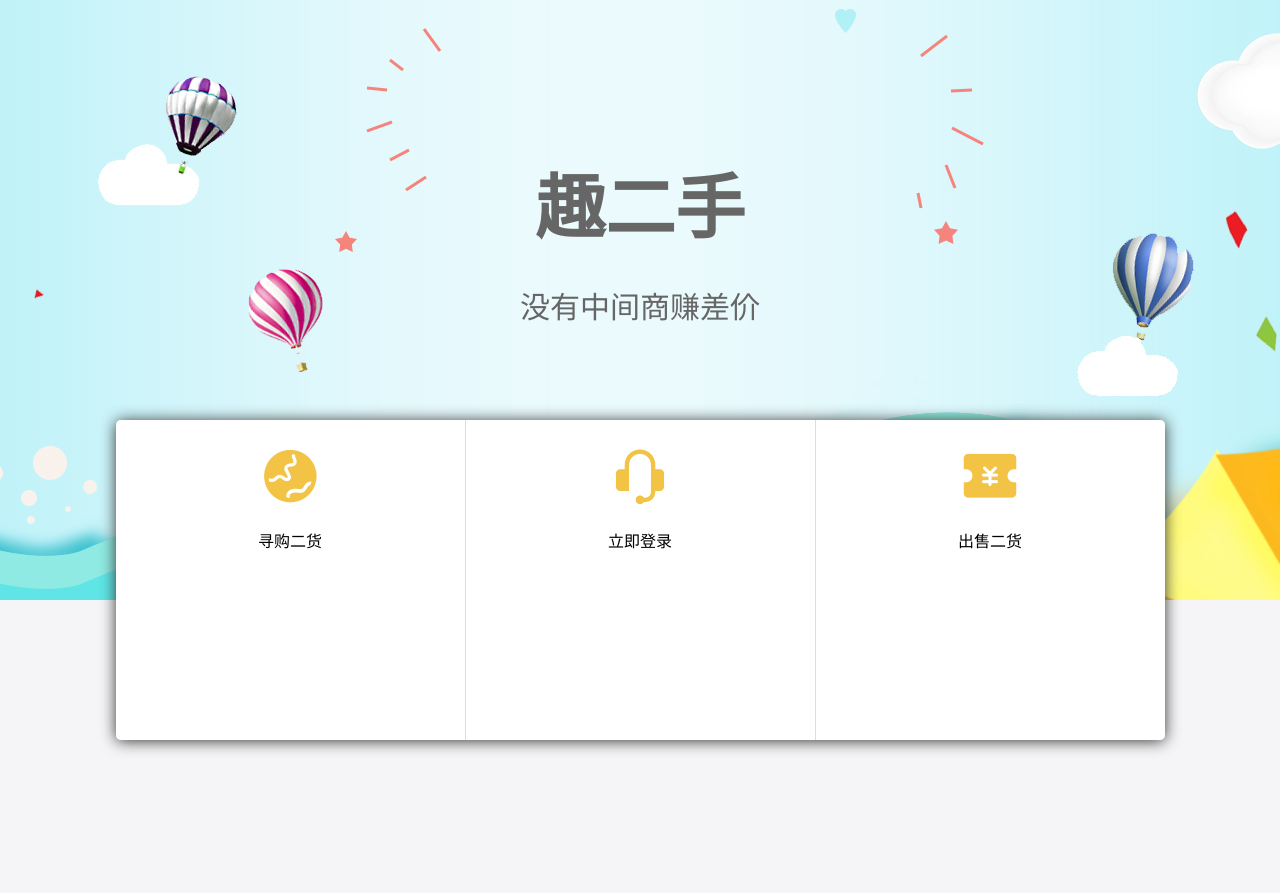
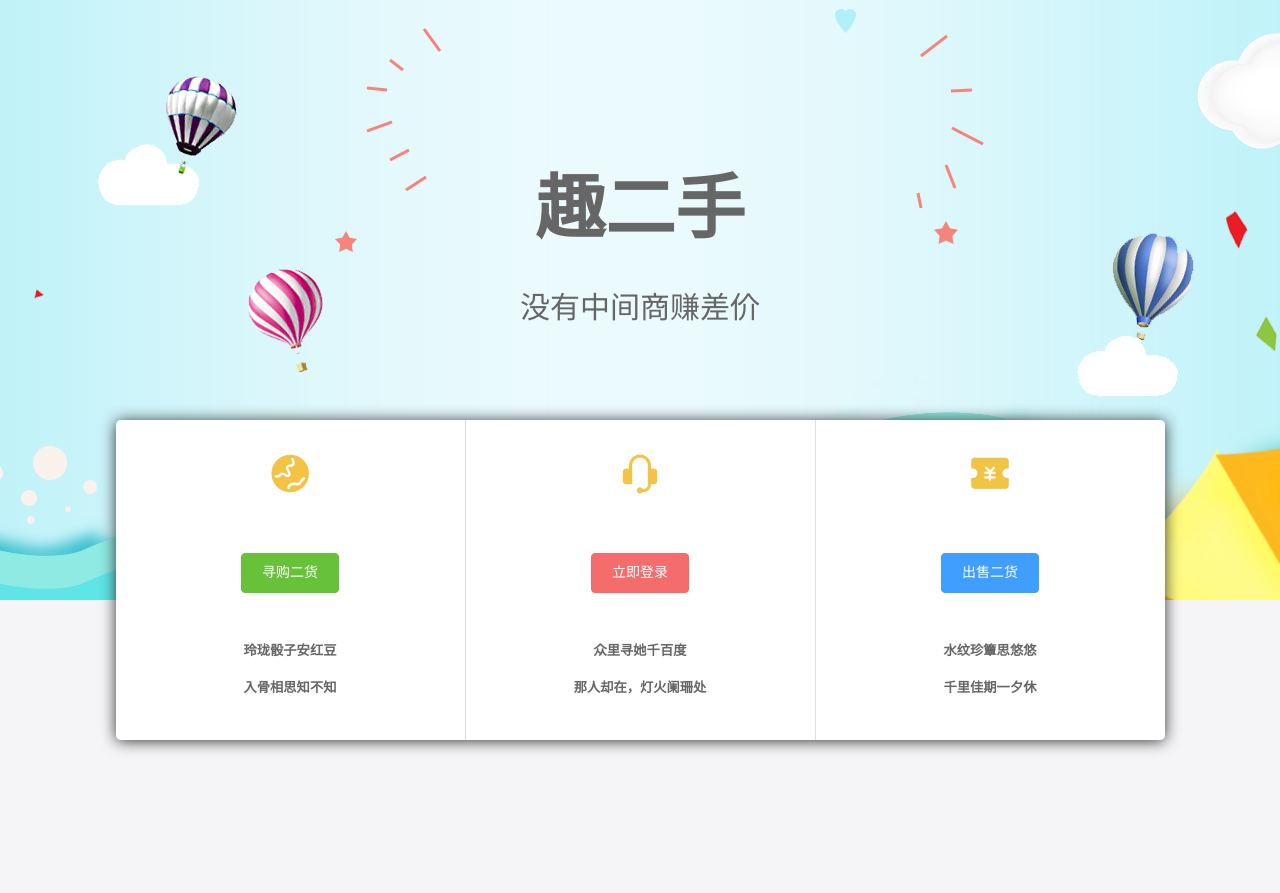
Before and after one commit to DNundy/DSMall, a PHP site: page /DbName/index/Home/View/index/index.html in a window 1280 px wide. Shown: the top 893 px of the page. Run offline with PHP 8.4, Linux system fonts and the light colour scheme.

Commit message:
index init

```diff
--- a/Public/css/index/index.css
+++ b/Public/css/index/index.css
@@ -13,20 +13,6 @@ body{
     -webkit-transition: background 2s;
     -o-transition: background 2s;
 }
-/* .headerWrap{
-    width: 1200px;
-    margin: 0 auto;
-    overflow: hidden;
-}
-.el-header .logo{
-    float: left;
-    font-size: 26px;
-    font-weight: 700;
-    color: #F2C345;
-    text-decoration: none;
-    line-height: 60px;
-    margin-left: 60px;
-} */
 
 /* Footer */
 .el-footer {
@@ -50,59 +36,7 @@ body{
 .el-footer .copyright {
     margin: 10px 0;
 }
-/* Nav 登录 */
-/* .navLogin{
-    float: right;
-    width: 200px;
-    height: 60px;
-    text-align: center;
-    overflow: hidden;
-}
-.navLogin a{
-    font-size: 16px;
-    text-decoration: none;
-    line-height: 60px;
-    color: #F2C345;
-}
-.navLogin i{
-    font-size: 18px;
-} */
-/* Nav 菜单 */
-/* .navList{
-    width: 600px;
-    height: 60px;
-    margin: 0 auto;
-}
-.navList a{
-    display: block;
-    float: left;
-    position: relative;
-
-    width: 70px;
-    height: 55px;
-    line-height: 60px;
-    text-align: center;
-    margin: 0 20px;
-
-    color: #fff;
-    font-size: 14px;
-    text-decoration: none;
-}
-.navList a:after{
-    content: "";
-    width: 0;
-    height: 1px;
-    background: #F2C345;
-    position: absolute;
-    top: 100%;
-    left: 50%;
-    transition: all .3s;
-}
-.navList a:hover:after{
-    left: 0%;
-    width: 100%;
-} */
-
+/*Main 导航*/
 .el-main{
     width: 1200px;
     height: 900px;
@@ -159,6 +93,27 @@ body{
     -webkit-transition:background .8s;
     -o-transition:background .8s;
 }
+.square a{
+    text-decoration: none;
+}
+.square p{
+    color: #666;
+    font-size: 25px;
+    font-family: '楷体';
+    text-align: center;
+}
+.square p i{
+    color: #F2C345;
+    font-size: 50px;
+}
+.square h5{
+    color: #666;
+    text-align: center;
+}
+.square .el-button{
+    display: block;
+    margin: 50px auto;
+}
 .overBuy:hover,.overLogin:hover,.overSale:hover{
     color: #fff;
     background: rgba(10, 11, 12, 0.6);
@@ -166,10 +121,6 @@ body{
 .overBuy:hover > p > i ,.overLogin:hover > p > i ,.overSale:hover > p > i {
     color: #fff;
 }
-.square p{
-    text-align: center;
+.overBuy:hover > h5,.overLogin:hover > h5,.overSale:hover > h5{
+    color: #fff;
 }
-.square i{
-    color: #F2C345;
-    font-size: 70px;
-}
--- a/index/Home/View/index/index.html
+++ b/index/Home/View/index/index.html
@@ -24,23 +24,7 @@
     <div id="app">
         <el-container>
             <!-- Header 区域 -->
-            <el-header :style="headerBg">
-                <!-- <div class="headerWrap">
-                    <span class="logo">趣二手</span>
-                    <div class="navLogin">
-                        <a href="../login/login">
-                            <i class="icon iconfont icon-questions"></i> 立即登录
-                        </a>
-                    </div>
-                    <div class="navList">
-                        <a href="">首页</a>
-                        <a href="">寻购二货</a>
-                        <a href="">出售二货</a>
-                        <a href="">二货问答</a>
-                        <a href="">联系我们</a>
-                    </div>
-                </div> -->
-            </el-header>
+            <el-header :style="headerBg"></el-header>
 
             <!-- 内容区域 -->
             <el-main>
@@ -52,19 +36,25 @@
                     <div class="overBuy-bg">
                         <div class="square overBuy">
                             <p><i class="icon iconfont icon-int"></i></p>
-                            <p>寻购二货</p>
+                            <a href="./buy"><el-button type="success">寻购二货</el-button></a>
+                            <h5>玲珑骰子安红豆</h5>
+                            <h5>入骨相思知不知</h5>
                         </div>
                     </div>
                     <div class="overLogin-bg">
                         <div class="square overLogin">
                             <p><i class="icon iconfont icon-customerservice_fill"></i></p>
-                            <p>立即登录</p>
+                            <a href="../login/login"><el-button type="danger">立即登录</el-button></a>
+                            <h5>众里寻她千百度</h5>
+                            <h5>那人却在，灯火阑珊处</h5>
                         </div>
                     </div>
                     <div class="overSale-bg">
                         <div class="square overSale">
                             <p><i class="icon iconfont icon-coupons_fill"></i></p>
-                            <p>出售二货</p>
+                            <a href="./sale"><el-button type="primary">出售二货</el-button></a>
+                            <h5>水纹珍簟思悠悠</h5>
+                            <h5>千里佳期一夕休</h5>
                         </div>
                     </div>
                 </div>
```
Also changed, not shown: index/Home/View/index/buy.html (added).
